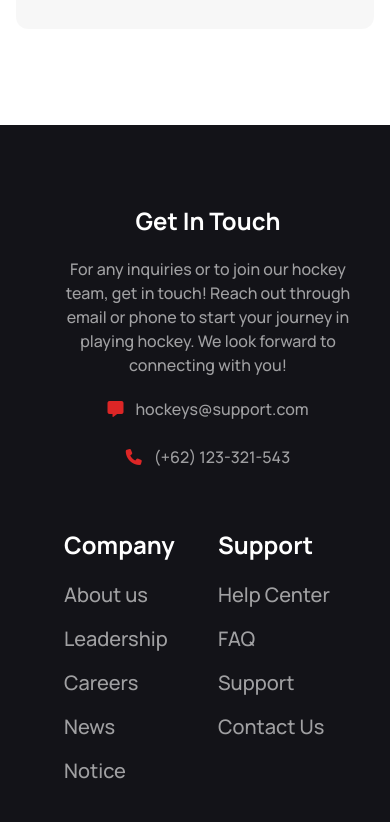
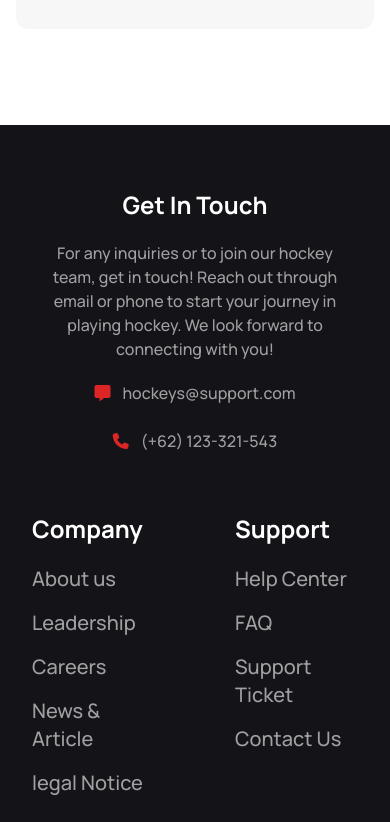
Before and after one commit to rimonali123/Assignment-3, a plain HTML site: page index.html in a window 390 px wide. Shown: the part 10754-11576 px from the top of the page. Drawn offline with nearby package versions, Linux system fonts and the light colour scheme.

Commit message:
footer Responsive slove

```diff
--- a/index.html
+++ b/index.html
@@ -640,10 +640,10 @@
                 </div>
             </div>
         </div>
-        <div class="lg:hidden grid gap-10 px-16 py-20">
+        <div class="lg:hidden grid gap-10 px-8  py-16">
             <div class="text-white text-center">
-                <h2 class="text-2xl font-bold text-white mb-5">Get In Touch</h2>
-                <p class="w-72 text-base font-medium text-[#FFFFFF99] mb-5">For any inquiries or to join our hockey team, get
+                <h2 class="text-2xl font-bold text-white mb-5 text-center">Get In Touch</h2>
+                <p class="w-72 text-base font-medium text-[#FFFFFF99] mb-5 text-center mx-auto">For any inquiries or to join our hockey team, get
                     in touch! Reach out through email or phone to start your journey in playing hockey. We look forward
                     to connecting with you!</p>
                 <a class="link link-hover text-base font-medium text-[#FFFFFF99]">
@@ -651,15 +651,15 @@
                 <a class="link link-hover text-base font-medium text-[#FFFFFF99]">
                     <span><i class="fa-solid fa-phone text-red-600 mr-3"></i></span>(+62) 123-321-543</a>
             </div>
-            <div class="grid gap-5 grid-cols-2 mt-5">
+            <div class="grid gap-20 grid-cols-2 mt-5">
                 <div class="text-white">
                     <h2 class="text-2xl font-bold text-white ">Company</h2>
                     <div class="mt-5 flex flex-col space-y-4">
                         <a class="text-xl font-medium text-[#FFFFFF99] link link-hover">About us</a>
                         <a class="text-xl font-medium text-[#FFFFFF99] link link-hover">Leadership</a>
                         <a class="text-xl font-medium text-[#FFFFFF99] link link-hover">Careers</a>
-                        <a class="text-xl font-medium text-[#FFFFFF99] link link-hover">News</a>
-                        <a class="text-xl font-medium text-[#FFFFFF99] link link-hover">Notice</a>
+                        <a class="text-xl font-medium text-[#FFFFFF99] link link-hover">News & Article</a>
+                        <a class="text-xl font-medium text-[#FFFFFF99] link link-hover">legal Notice</a>
                     </div>
                 </div>
                 <div class="text-white">
@@ -667,7 +667,7 @@
                     <div class="mt-5 flex flex-col space-y-4">
                         <a class="text-xl font-medium text-[#FFFFFF99] link link-hover">Help Center</a>
                         <a class="text-xl font-medium text-[#FFFFFF99] link link-hover">FAQ</a>
-                        <a class="text-xl font-medium text-[#FFFFFF99] link link-hover">Support</a>
+                        <a class="text-xl font-medium text-[#FFFFFF99] link link-hover">Support Ticket</a>
                         <a class="text-xl font-medium text-[#FFFFFF99] link link-hover">Contact Us</a>
                     </div>
                 </div>
```
